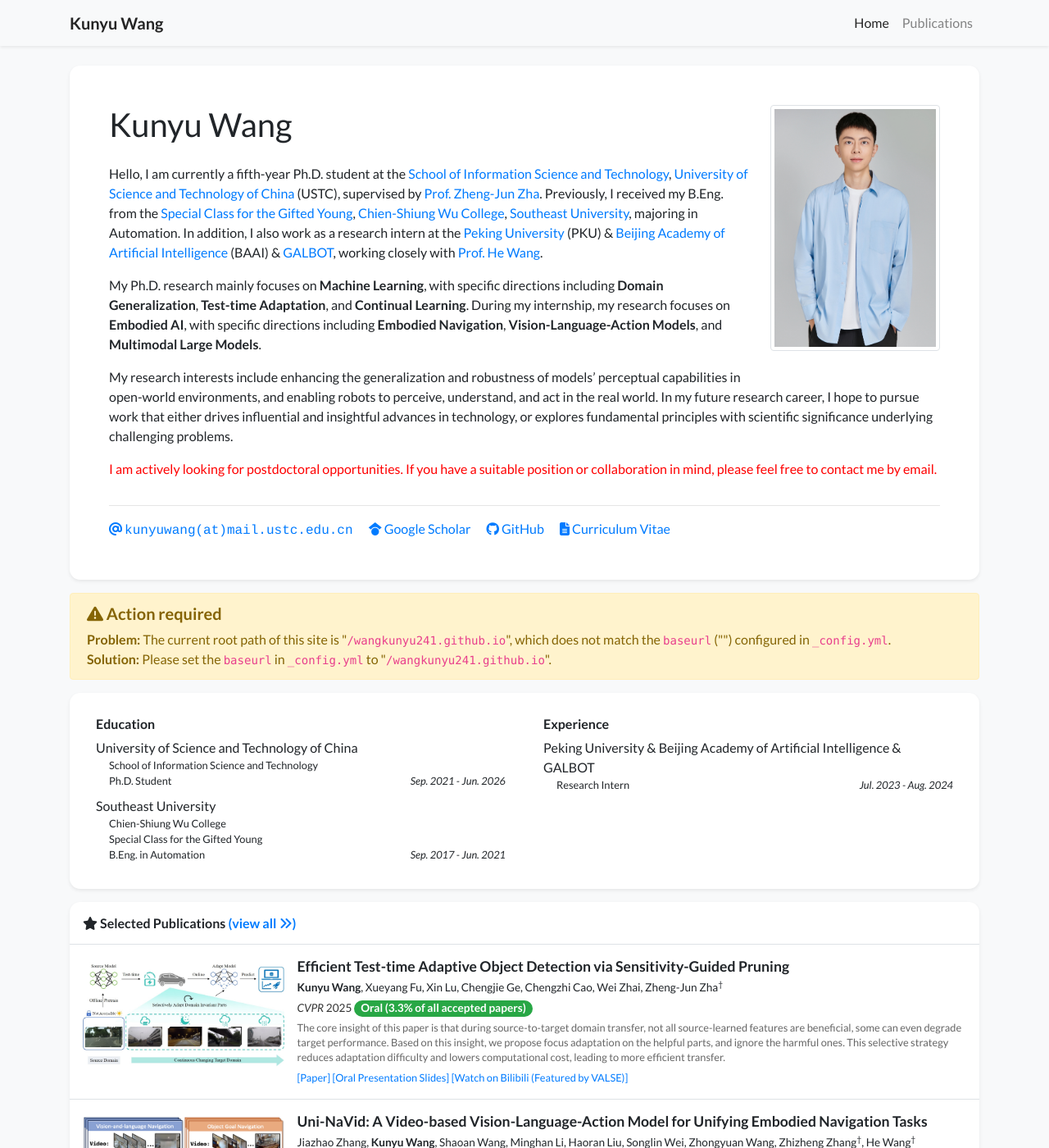
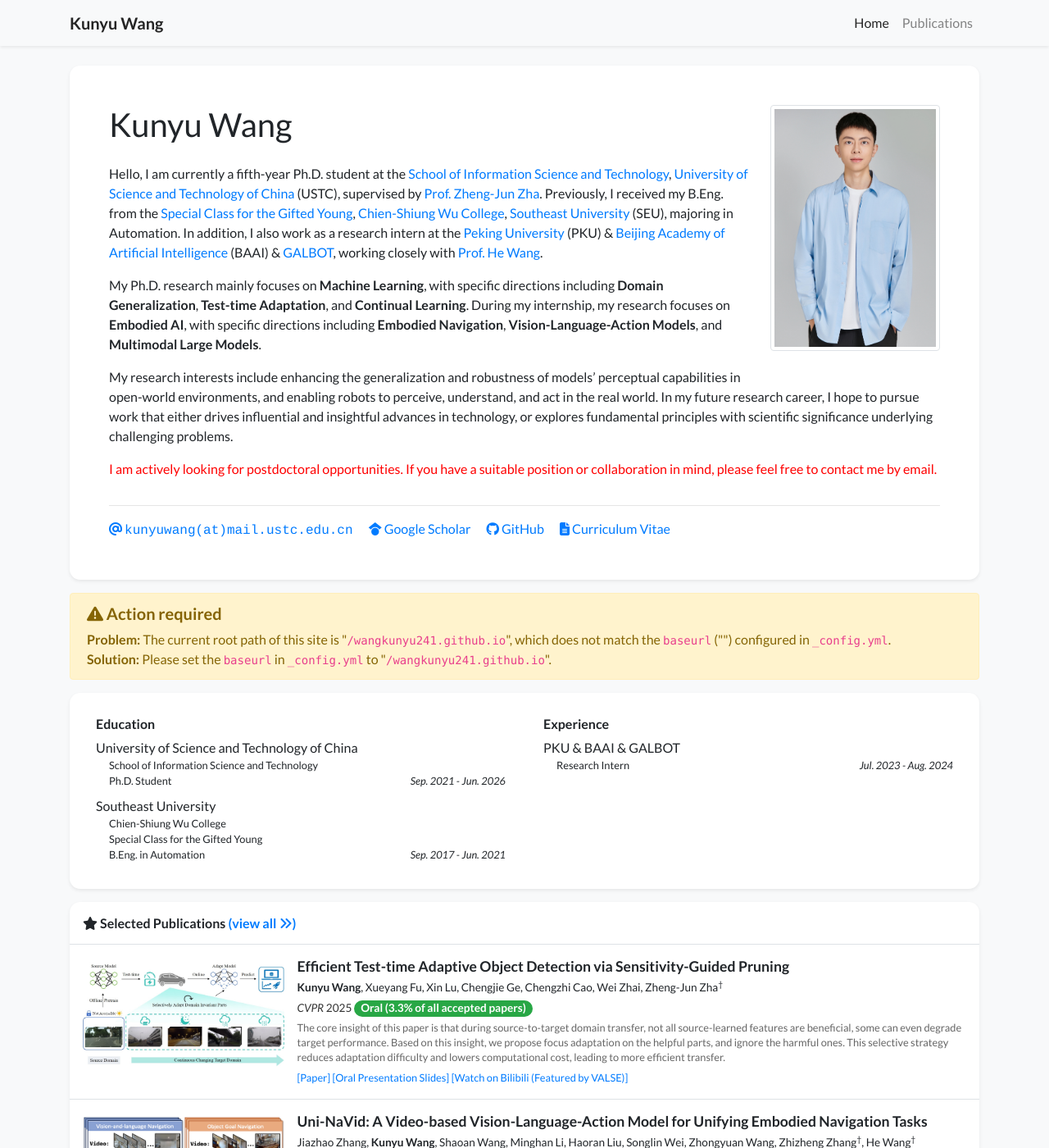
Before and after one commit to wangkunyu241/wangkunyu241.github.io, a Jekyll site: the page built from index.html, in a window 1280 px wide and 1400 px high. Shown: the whole window at 82% size. Built offline with Jekyll 4.4.1, drawn with Linux system fonts in a browser that asks for light colours; nearby versions of some CDN libraries; a style sheet for code colours, icons or effects is not loaded.

Commit message:
Update profile.yml

```diff
--- a/_data/profile.yml
+++ b/_data/profile.yml
@@ -22,7 +22,7 @@ cv_link: /assets/images/covers/CV_Postdoc.pdf
 short_bio_text_justify: false
 short_bio: >-
   <p>
-  Hello, I am currently a fifth-year Ph.D. student at the <a href="https://en.sist.ustc.edu.cn/main.htm" target="_blank">School of Information Science and Technology</a>, <a href="https://en.ustc.edu.cn/" target="_blank">University of Science and Technology of China </a> (USTC), supervised by <a href="https://faculty.ustc.edu.cn/chazhengjun/en/index.htm" target="_blank">Prof. Zheng-Jun Zha</a>. Previously, I received my B.Eng. from the <a href="https://en.wikipedia.org/wiki/Special_Class_for_the_Gifted_Young" target="_blank">Special Class for the Gifted Young</a>, <a href="https://wjx.seu.edu.cn/wjxen/" target="_blank">Chien-Shiung Wu College</a>, <a href="https://www.seu.edu.cn/english/" target="_blank">Southeast University</a>, majoring in Automation. In addition, I also work as a research intern at the <a href="https://english.pku.edu.cn/" target="_blank">Peking University</a> (PKU) & <a href="https://www.baai.ac.cn/en/" target="_blank">Beijing Academy of Artificial Intelligence</a> (BAAI) & <a href="https://www.galbot.com/" target="_blank">GALBOT</a>, working closely with <a href="https://hughw19.github.io/" target="_blank">Prof. He Wang</a>.
+  Hello, I am currently a fifth-year Ph.D. student at the <a href="https://en.sist.ustc.edu.cn/main.htm" target="_blank">School of Information Science and Technology</a>, <a href="https://en.ustc.edu.cn/" target="_blank">University of Science and Technology of China </a> (USTC), supervised by <a href="https://faculty.ustc.edu.cn/chazhengjun/en/index.htm" target="_blank">Prof. Zheng-Jun Zha</a>. Previously, I received my B.Eng. from the <a href="https://en.wikipedia.org/wiki/Special_Class_for_the_Gifted_Young" target="_blank">Special Class for the Gifted Young</a>, <a href="https://wjx.seu.edu.cn/wjxen/" target="_blank">Chien-Shiung Wu College</a>, <a href="https://www.seu.edu.cn/english/" target="_blank">Southeast University</a> (SEU), majoring in Automation. In addition, I also work as a research intern at the <a href="https://english.pku.edu.cn/" target="_blank">Peking University</a> (PKU) & <a href="https://www.baai.ac.cn/en/" target="_blank">Beijing Academy of Artificial Intelligence</a> (BAAI) & <a href="https://www.galbot.com/" target="_blank">GALBOT</a>, working closely with <a href="https://hughw19.github.io/" target="_blank">Prof. He Wang</a>.
   </p>
   <p>
   My Ph.D. research mainly focuses on <b>Machine Learning</b>, with specific directions including <b>Domain Generalization</b>, <b>Test-time Adaptation</b>, and <b>Continual Learning</b>. During my internship, my research focuses on <b>Embodied AI</b>, with specific directions including <b>Embodied Navigation</b>, <b>Vision-Language-Action Models</b>, and <b>Multimodal Large Models</b>.
@@ -51,7 +51,7 @@ education:
   date: Sep. 2017 - Jun. 2021
 
 experience:
-- name: Peking University & Beijing Academy of Artificial Intelligence & GALBOT
+- name: PKU & BAAI & GALBOT
   position: Research Intern
   date: Jul. 2023 - Aug. 2024
 
```
